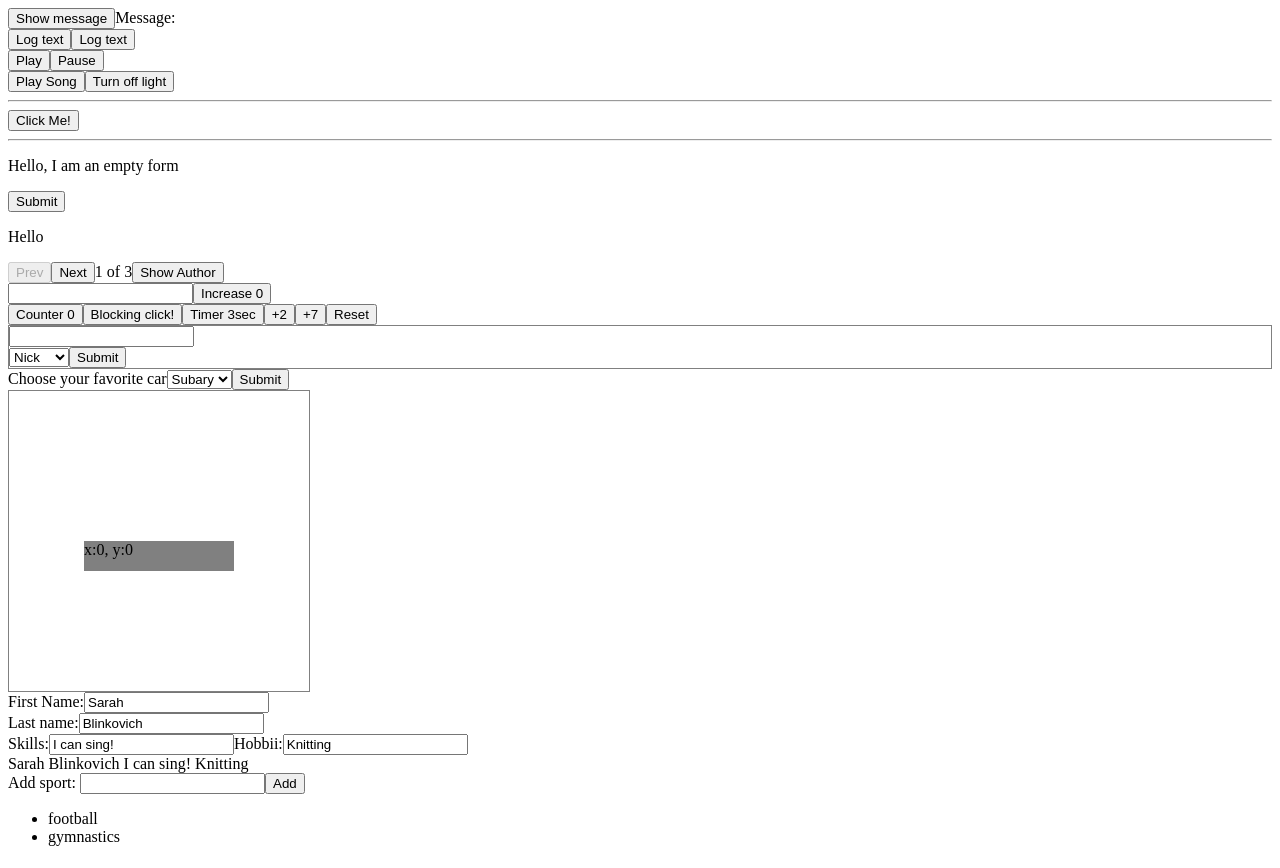
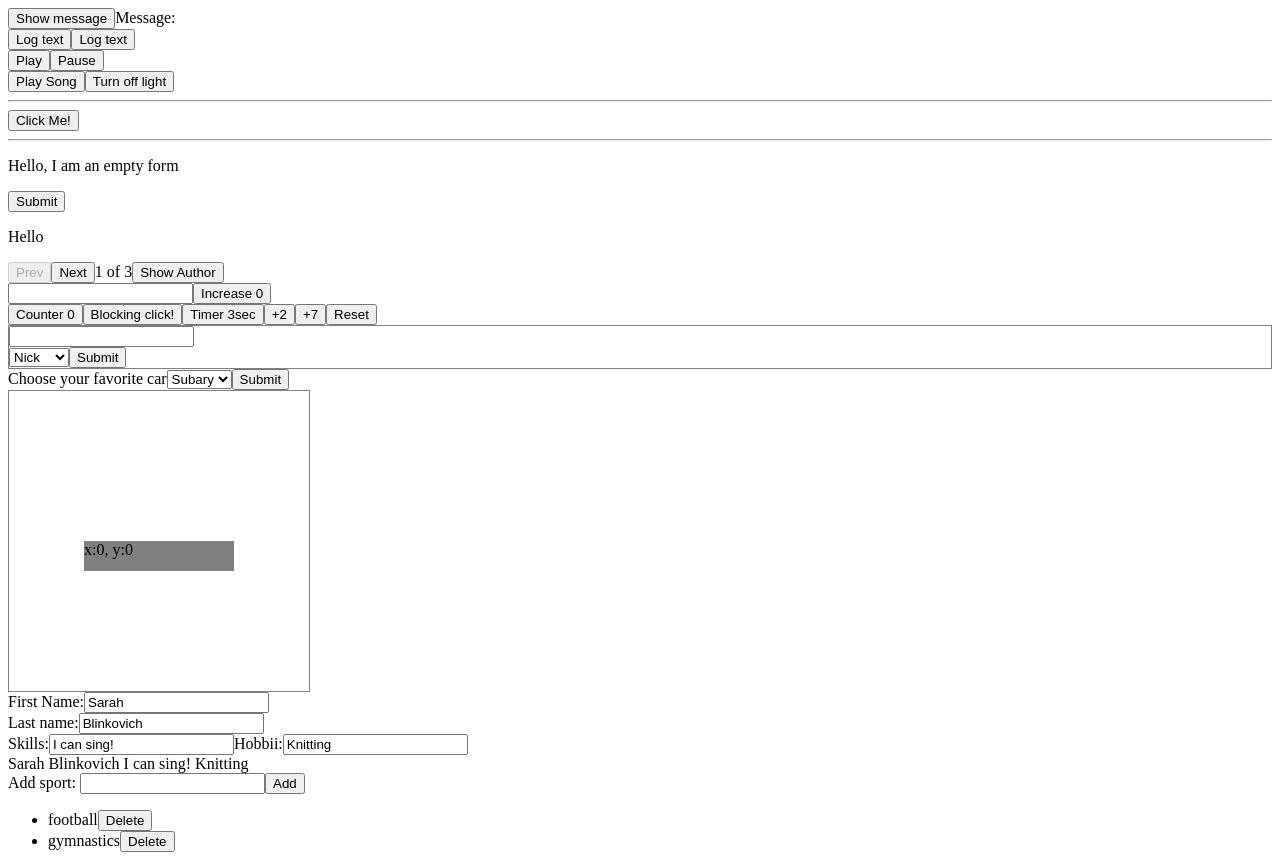
Before and after one commit to Yurimcalex/react-sandbox, a React (Vite) app: page / in a window 1280 px wide. Built offline with nearby package versions, Linux system fonts and the light colour scheme.

Commit message:
update:SportList - add delete option

```diff
--- a/src/ai/SportList.jsx
+++ b/src/ai/SportList.jsx
@@ -15,6 +15,10 @@ export default function SportList() {
 		setSportName('');
 	};
 
+	const handleDeleteSport = (id) => {
+		setSports(sports.filter(sport => sport.id !== id));
+	};
+
 	return (
 		<div>
 			<div>
@@ -24,7 +28,12 @@ export default function SportList() {
 				<button onClick={handleAddSport}>Add</button>
 			</div>
 			<ul>
-				{sports.map(sport => <li key={sport.id}>{sport.name}</li>)}
+				{sports.map(sport => (
+					<li key={sport.id}>
+						{sport.name}
+						<button onClick={() => handleDeleteSport(sport.id)}>Delete</button>
+					</li>
+				))}
 			</ul>
 		</div>
 	);
```
